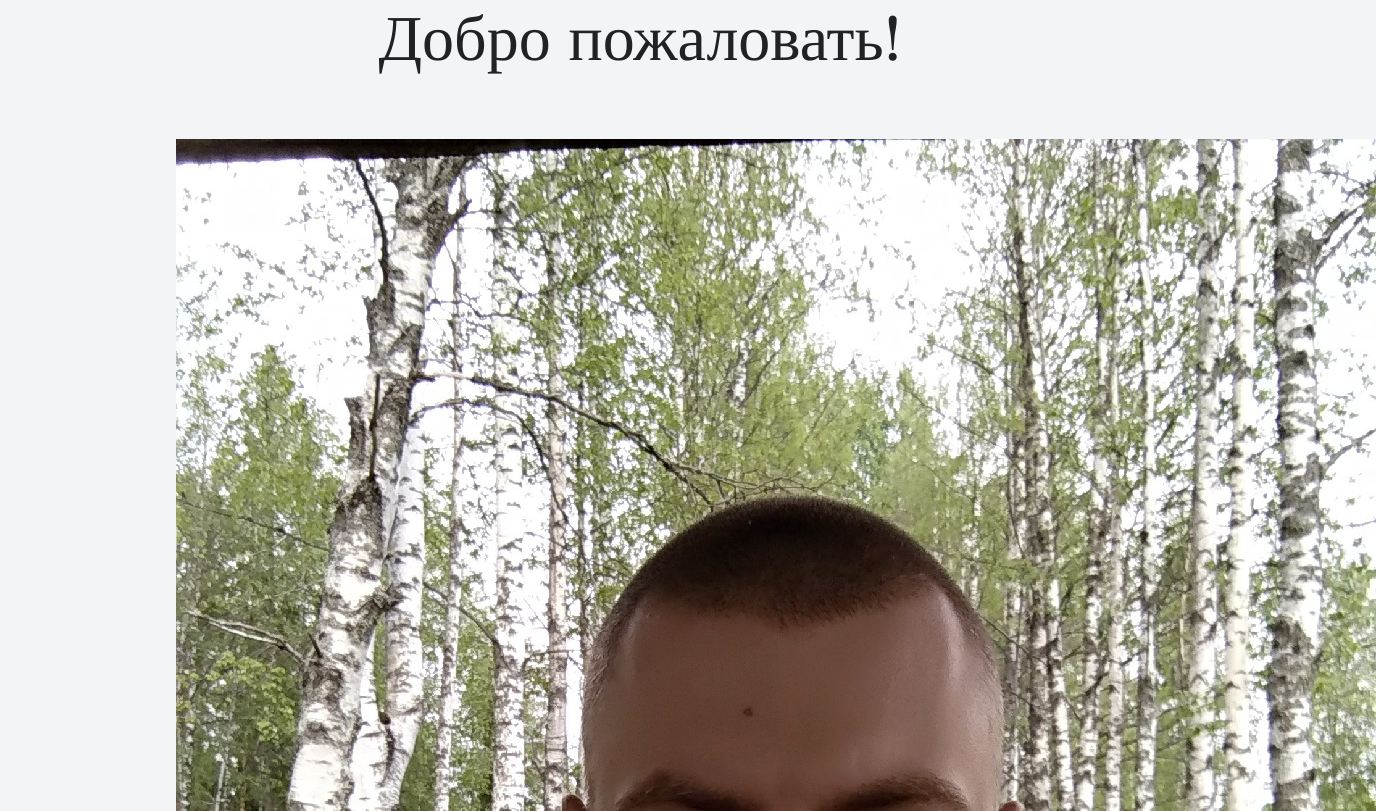
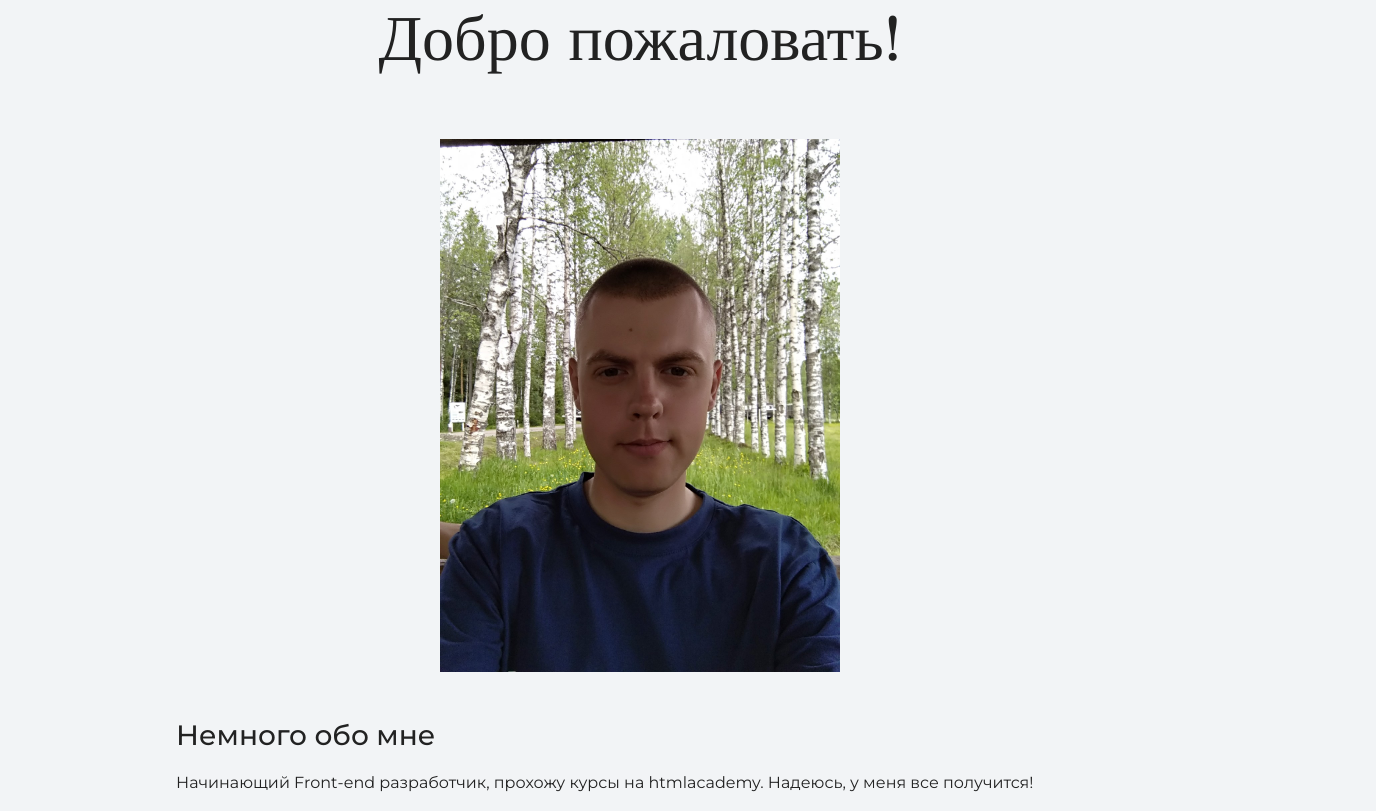
Before and after one commit to Evik60rus/my-site, a plain HTML site: page index.html in a window 1280 px wide. Shown: the part 1129-1940 px from the top of the page, 1376 px wide, since content can reach past the window. Drawn offline with nearby package versions, Linux system fonts and the light colour scheme.

Commit message:
Уменьшил фото

```diff
--- a/index.html
+++ b/index.html
@@ -26,7 +26,7 @@
       <div class="container">
       <h2 class="subheading">Добро пожаловать!</h2>
       <figure class="user-image">
-        <img src="files/user.jpg" alt="Моё фото">
+        <img src="files/user.jpg" width="400" alt="Моё фото">
       </figure>
       <h3>Немного обо мне</h3>
       <p>Начинающий Front-end разработчик, прохожу курсы на htmlacademy. Надеюсь, у меня все получится!</p>
```
